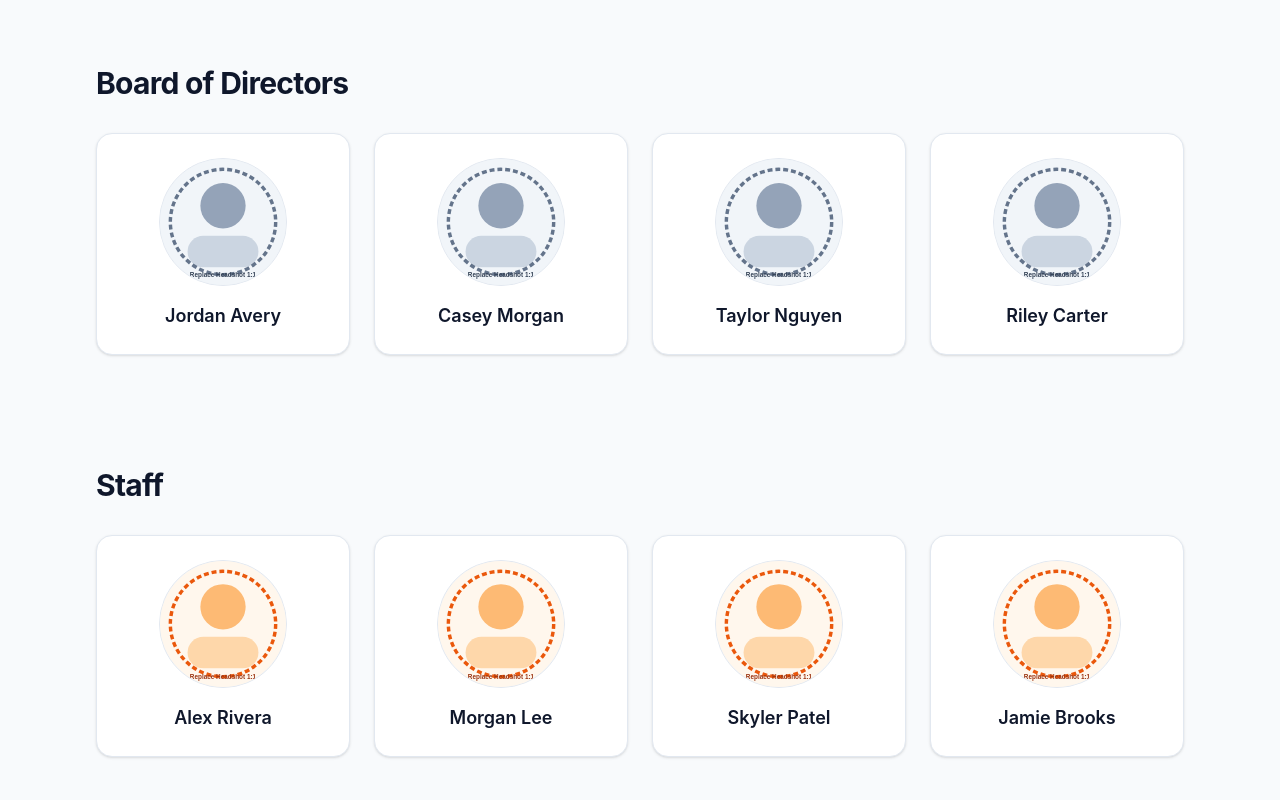
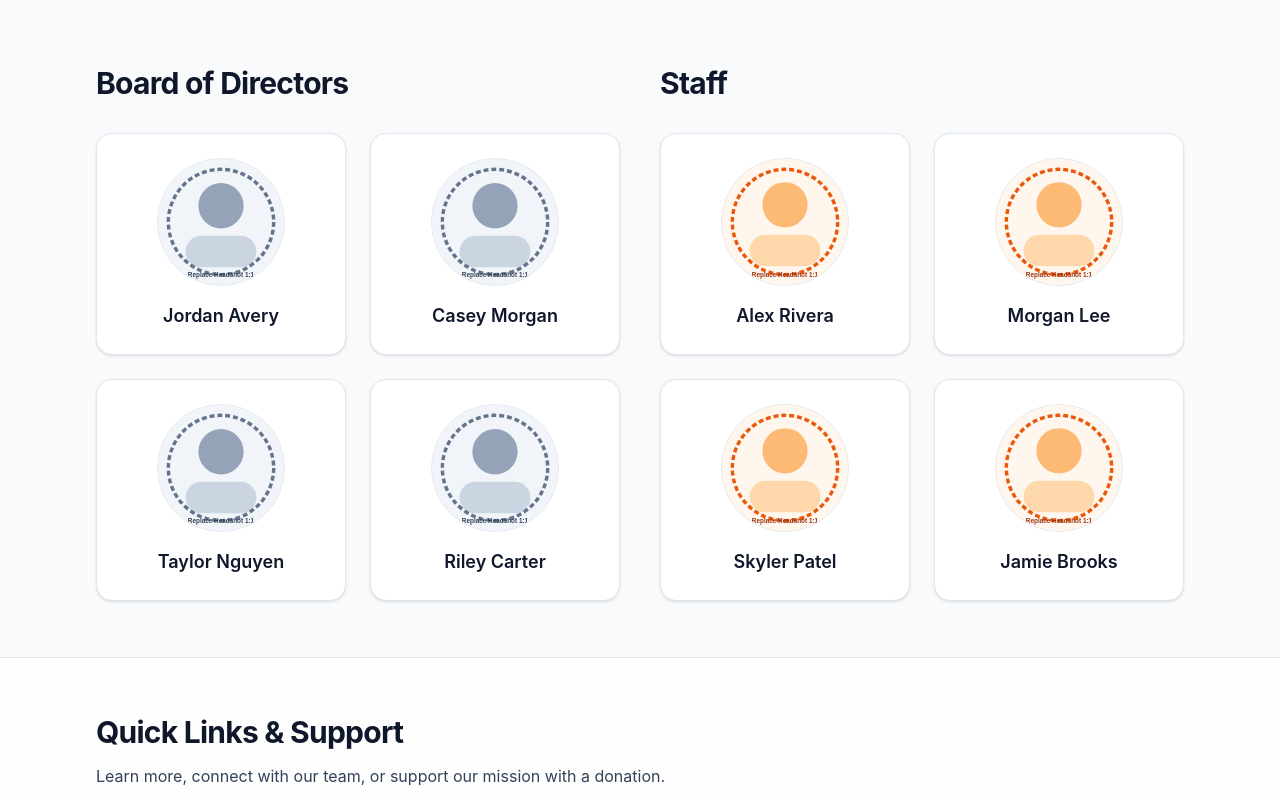
Before and after one commit to LukeDPerron/The-Institute-for-Strengthening-Communities, a Next.js app: page /about in a window 1280 px wide. Shown: the part 1420-2220 px from the top of the page. Built offline with nearby package versions, Linux system fonts and the light colour scheme.

Commit message:
Update About page banner and parallel team layout

```diff
--- a/app/about/page.tsx
+++ b/app/about/page.tsx
@@ -84,6 +84,29 @@ function PersonCard({
   );
 }
 
+function TeamSection({
+  id,
+  title,
+  members,
+  imageSrc,
+}: {
+  id: string;
+  title: string;
+  members: { name: string }[];
+  imageSrc: string;
+}) {
+  return (
+    <section id={id}>
+      <h2 className="text-3xl font-bold tracking-tight text-slate-900">{title}</h2>
+      <div className="mt-8 grid gap-6 sm:grid-cols-2">
+        {members.map((member) => (
+          <PersonCard key={member.name} name={member.name} imageSrc={imageSrc} />
+        ))}
+      </div>
+    </section>
+  );
+}
+
 function StorySection({
   id,
   title,
@@ -129,7 +152,7 @@ export default function AboutPage() {
     <>
       {/* Full-width banner — replace aboutImageSources.hero (top of file) with your final asset */}
       <div className="mx-auto w-full max-w-6xl px-4 pt-6 sm:px-6 lg:px-8">
-        <div className="relative h-64 overflow-hidden rounded-2xl sm:h-80 lg:h-[420px]">
+        <div className="relative h-64 overflow-hidden sm:h-80 lg:h-[420px]">
           <Image
             src={aboutImageSources.hero}
             alt="About page banner"
@@ -165,35 +188,20 @@ export default function AboutPage() {
         reverse
       />
 
-      <section id="board" className="mx-auto max-w-6xl px-4 py-14 sm:px-6 lg:px-8">
-        <h2 className="text-3xl font-bold tracking-tight text-slate-900">
-          Board of Directors
-        </h2>
-        <p className="mt-3 max-w-3xl text-base leading-7 text-slate-700">
-        </p>
-        <div className="mt-8 grid gap-6 sm:grid-cols-2 lg:grid-cols-4">
-          {boardMembers.map((member) => (
-            <PersonCard
-              key={member.name}
-              name={member.name}
-              imageSrc={aboutImageSources.boardHeadshot}
-            />
-          ))}
-        </div>
-      </section>
-
-      <section id="staff" className="mx-auto max-w-6xl px-4 py-14 sm:px-6 lg:px-8">
-        <h2 className="text-3xl font-bold tracking-tight text-slate-900">Staff</h2>
-        <p className="mt-3 max-w-3xl text-base leading-7 text-slate-700">
-        </p>
-        <div className="mt-8 grid gap-6 sm:grid-cols-2 lg:grid-cols-4">
-          {staffMembers.map((member) => (
-            <PersonCard
-              key={member.name}
-              name={member.name}
-              imageSrc={aboutImageSources.staffHeadshot}
-            />
-          ))}
+      <section className="mx-auto max-w-6xl px-4 py-14 sm:px-6 lg:px-8">
+        <div className="grid gap-12 lg:grid-cols-2 lg:gap-10">
+          <TeamSection
+            id="board"
+            title="Board of Directors"
+            members={boardMembers}
+            imageSrc={aboutImageSources.boardHeadshot}
+          />
+          <TeamSection
+            id="staff"
+            title="Staff"
+            members={staffMembers}
+            imageSrc={aboutImageSources.staffHeadshot}
+          />
         </div>
       </section>
 
```
